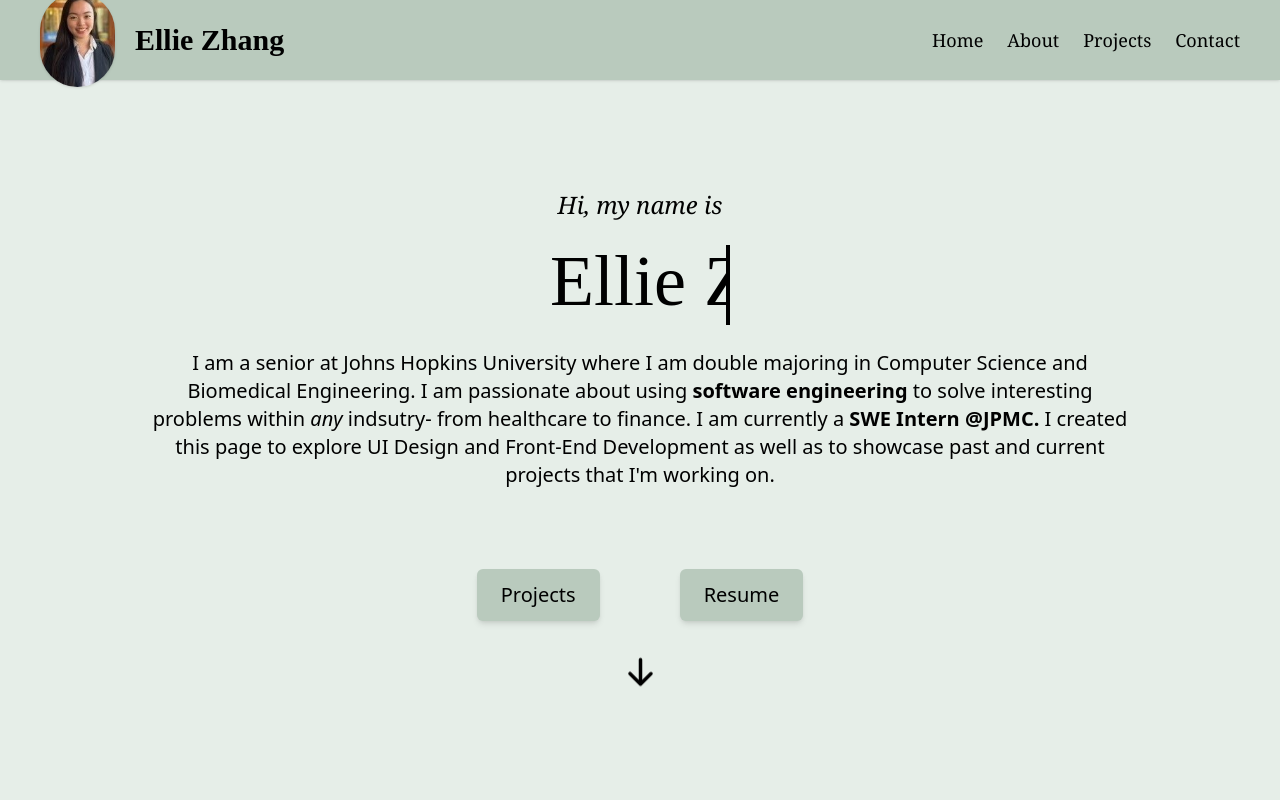
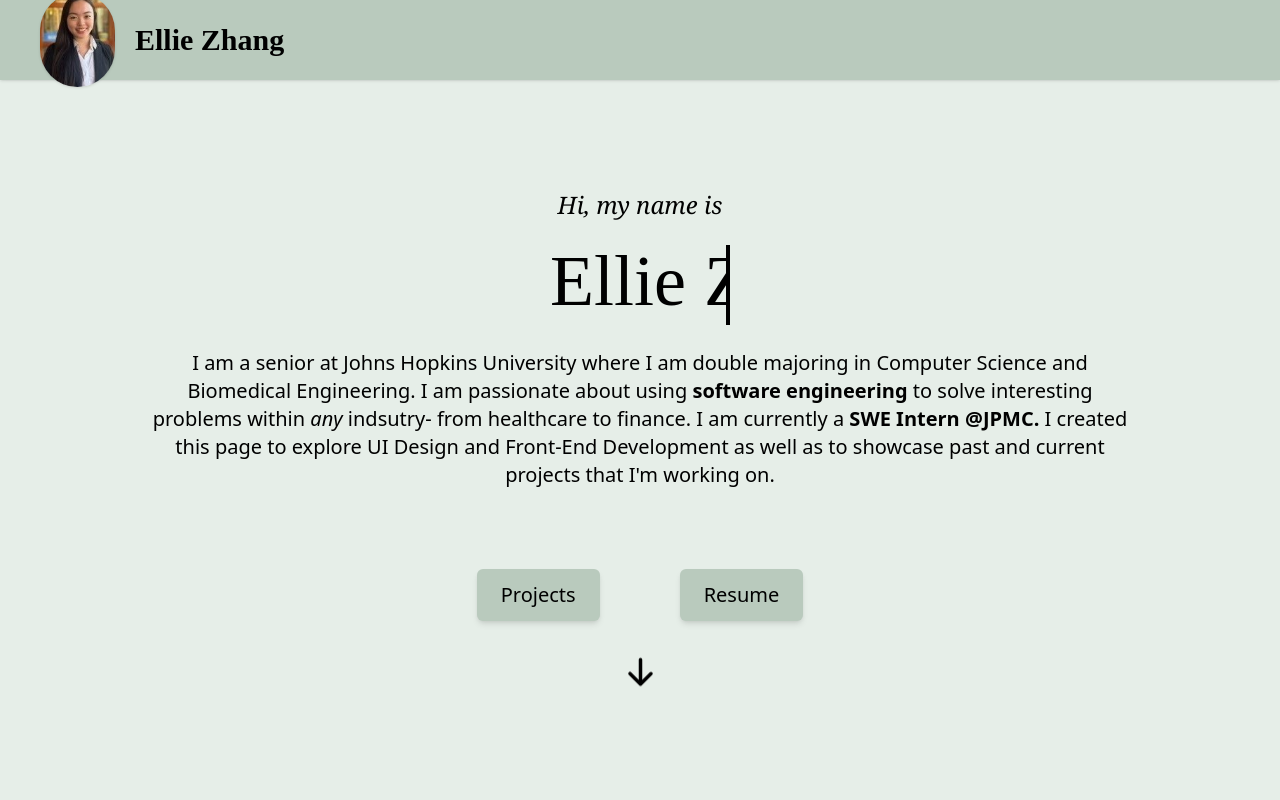
Before and after one commit to eyz2002/ElliePortfolio, a Next.js app: page / in a window 1280 px wide. Shown: the top 800 px of the page. Built offline with nearby package versions, Linux system fonts and the light colour scheme; what tailwindcss-animation-delay would draw is missing.

Commit message:
temporarily removed nav bar until functionality is added.

```diff
--- a/components/NavBar.tsx
+++ b/components/NavBar.tsx
@@ -18,22 +18,22 @@ interface NavItem {
 }
 
 const NAV_ITEMS: Array <NavItem> = [
-    {
-        label: "Home",
-        page: "home"
-    },
-    {
-        label: "About",
-        page: "about"
-    },
-    {
-        label: "Projects",
-        page: "projects"
-    },
-    {
-        label: "Contact",
-        page: "contact"
-    }
+    // {
+    //     label: "Home",
+    //     page: "home"
+    // },
+    // {
+    //     label: "About",
+    //     page: "about"
+    // },
+    // {
+    //     label: "Projects",
+    //     page: "projects"
+    // },
+    // {
+    //     label: "Contact",
+    //     page: "contact"
+    // }
 ]
 
 const NavBar = () => {
```
